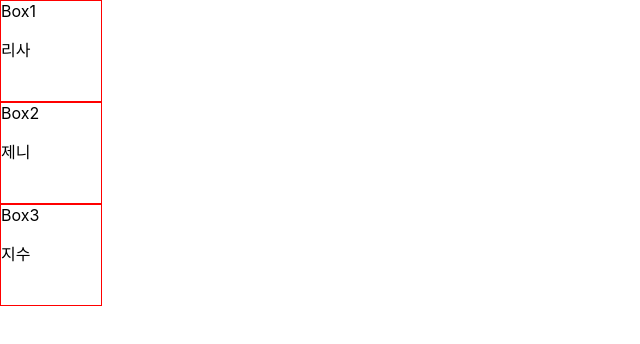
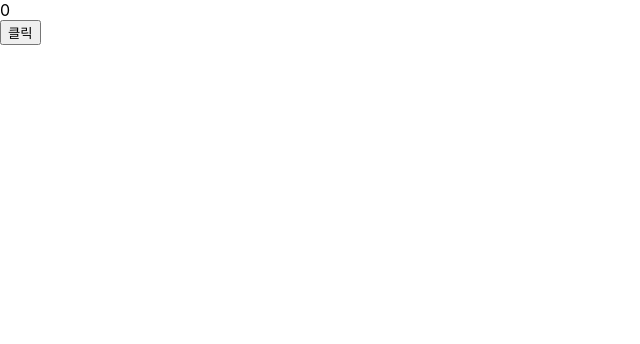
Before and after one commit to whdgjs7300/react-minigame, a React (Create React App) app in the folder study/: page / in a window 1280 px wide. Shown: the top 344 px of the page, without its empty margins (0-640 px from the left). Built offline with nearby package versions, Linux system fonts and the light colour scheme.

Commit message:
3/8 State

```diff
--- a/study/src/App.js
+++ b/study/src/App.js
@@ -1,14 +1,21 @@
 import Box from './components/Box';
+import { useState } from 'react';
 import './App.css';
 
 function App() {
+  const [counter, setCounter] = useState(0);
+  const increase = () => {
+    setCounter(counter + 1);
+
+  }
 
   return (
+    <div>
 
-    <div>
-      <Box name="리사" num={1} />
-      <Box name="제니" num={2} />
-      <Box name="지수" num={3} />
+      <div>
+        {counter}
+      </div>
+      <button onClick={increase}>클릭</button>
 
 
 
```
Also changed, not shown: study/src/memo.md (+18 -0 lines).
